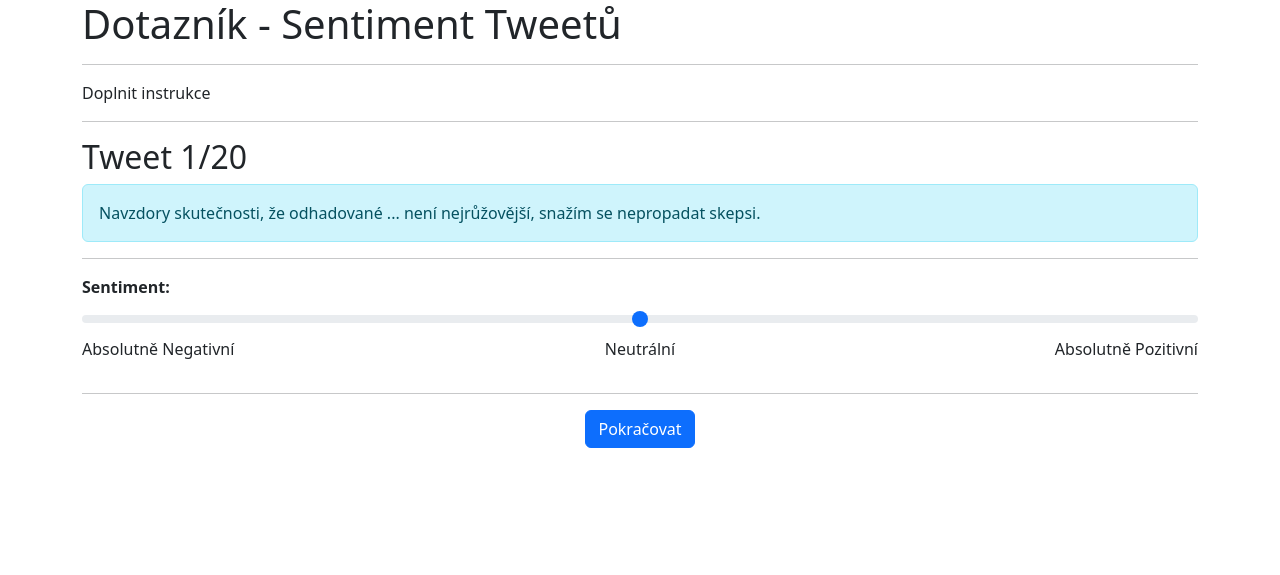
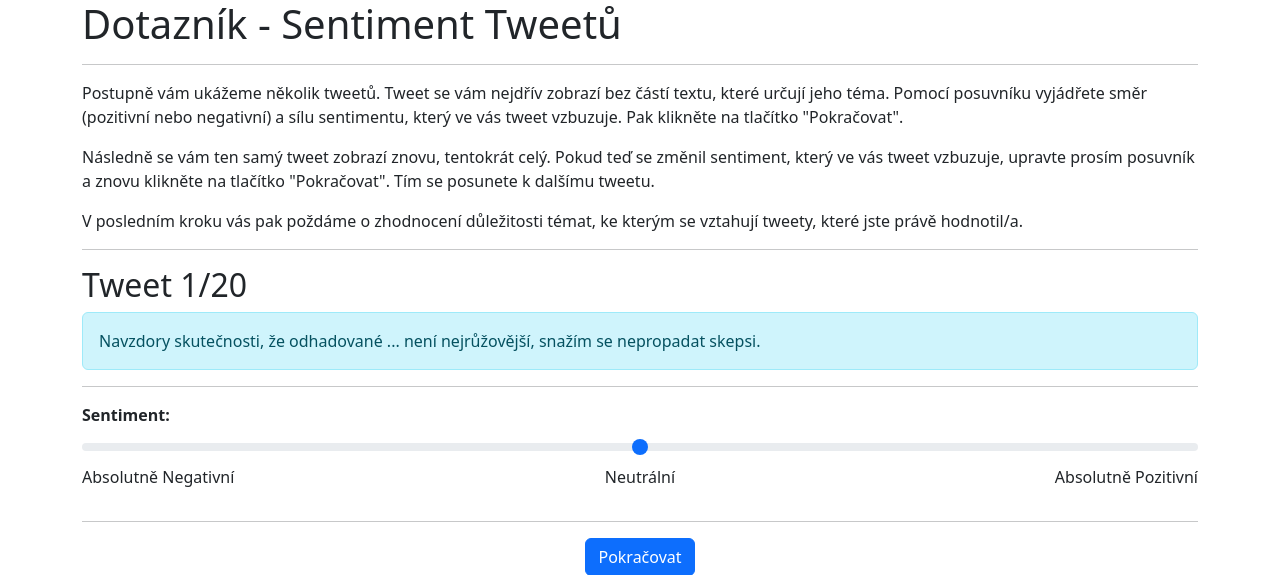
Before and after one commit to msvana/sentiment-survey-2, a Django app: page / in a window 1280 px wide. Shown: the top 575 px of the page. Run offline with Django 5.2, Linux system fonts and the light colour scheme.

Commit message:
Add instructions and more workers

```diff
--- a/templates/question.html
+++ b/templates/question.html
@@ -2,7 +2,20 @@
 
 {% block content %}
 <hr>
-<p>Doplnit instrukce</p>
+<p>
+	Postupně vám ukážeme několik tweetů. Tweet se vám nejdřív zobrazí bez částí textu,
+	které určují jeho téma. Pomocí posuvníku vyjádřete směr (pozitivní nebo negativní)
+	a sílu sentimentu, který ve vás tweet vzbuzuje. Pak klikněte na tlačítko "Pokračovat".
+</p>
+<p>
+	Následně se vám ten samý tweet zobrazí znovu, tentokrát celý. Pokud teď se změnil
+	sentiment, který ve vás tweet vzbuzuje, upravte prosím posuvník a znovu klikněte na
+	tlačítko "Pokračovat". Tím se posunete k dalšímu tweetu.
+</p>
+<p>
+	V posledním kroku vás pak poždáme o zhodnocení důležitosti témat, ke kterým se vztahují
+	tweety, které jste právě hodnotil/a.
+</p>
 
 <hr>
 
```
Also changed, not shown: 1 other file.
